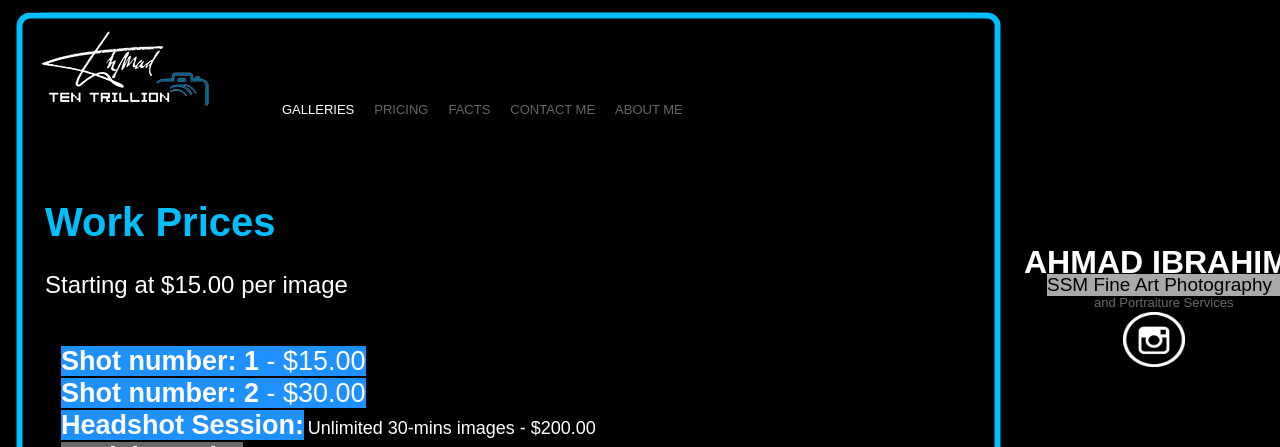
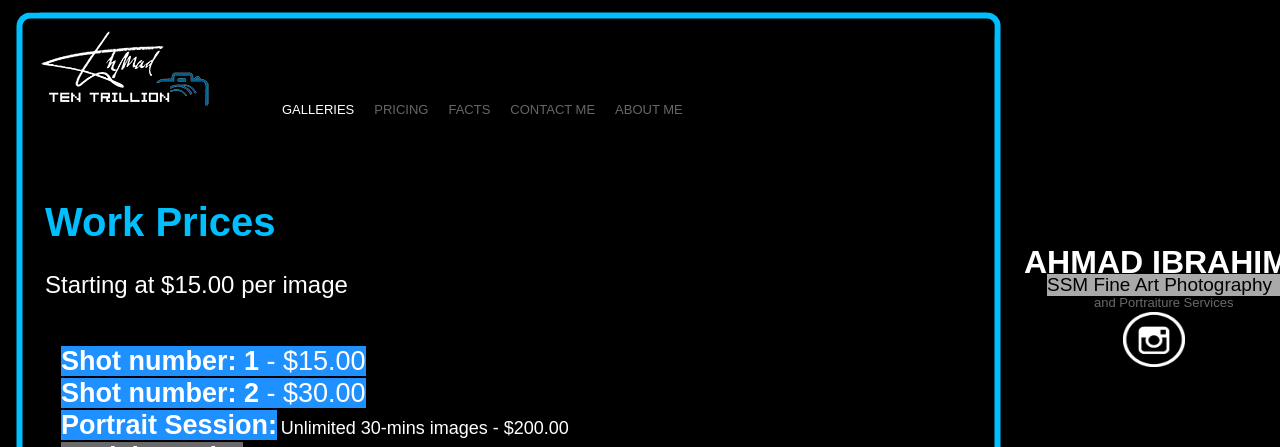
Before and after one commit to 10trillion/10trillion, a plain HTML site: page pricing.html in a window 1280 px wide. Shown: the top 447 px of the page. Drawn offline with Linux system fonts and the light colour scheme.

Commit message:
Update pricing.html

```diff
--- a/pricing.html
+++ b/pricing.html
@@ -81,7 +81,7 @@ and Portraiture Services
 <br>
 <b>Shot number: 2</b> - $30.00
 <br>
-<b>Headshot Session:</b></span> <font color="white" size="4">Unlimited 30-mins images - $200.00</font>
+<b>Portrait Session:</b></span> <font color="white" size="4">Unlimited 30-mins images - $200.00</font>
 <br>
 
 <span id="ModelSessionText">
@@ -102,7 +102,7 @@ and Portraiture Services
 <tr><td><input type="hidden" name="on0" value="Prices">Prices</td></tr><tr><td><select name="os0">
 	<option value="1-shot">1-shot $15.00 CAD</option>
 	<option value="2-shot">2-shot $30.00 CAD</option>
-	<option value="Headshot Session">Portrait Session $200.00 CAD</option>
+	<option value="Portrait Session">Portrait Session $200.00 CAD</option>
 	<option value="Model Session">Model Session $260.00 CAD</option>
 </select> </td></tr>
 </table>
```
